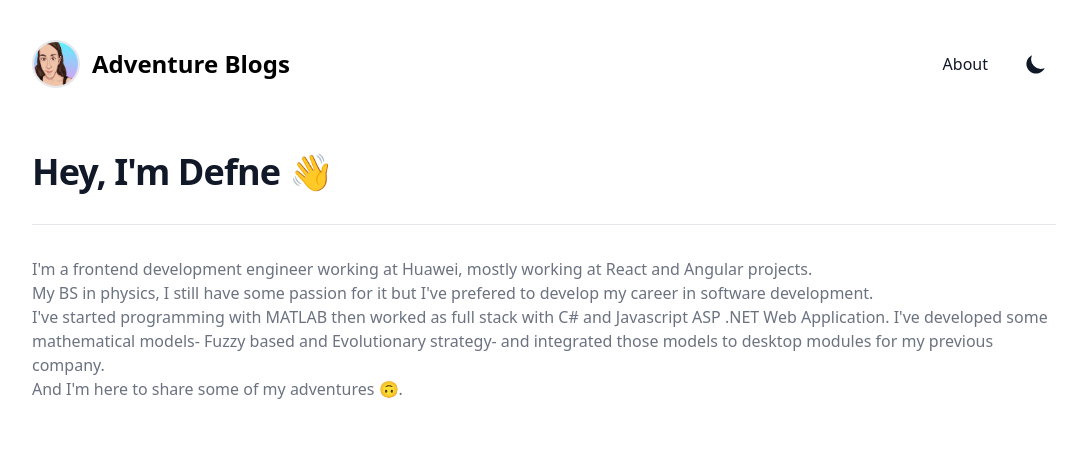
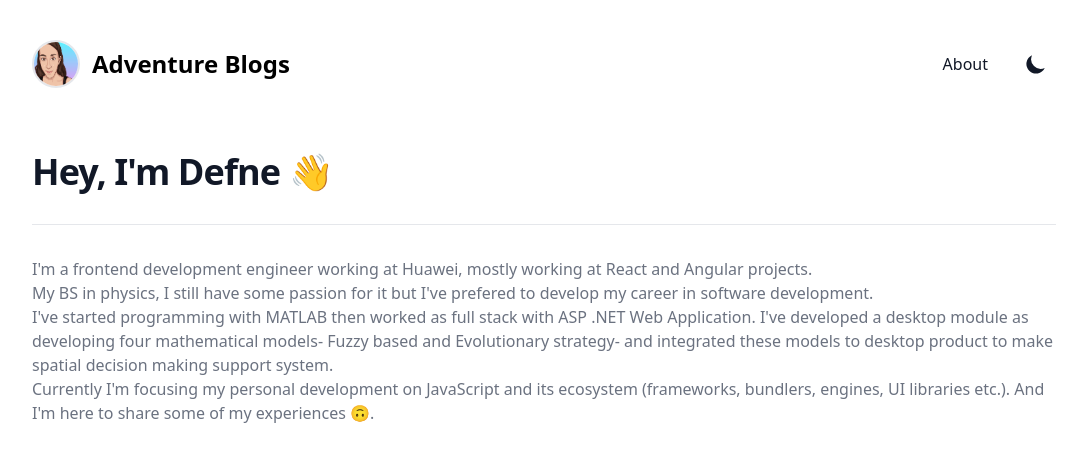
Before and after one commit to definite2/defneeroglu, a Next.js app: page /about in a window 1280 px wide. Shown: the top 462 px of the page, without its empty margins (96-1180 px from the left). Built offline with nearby package versions, Linux system fonts and the light colour scheme; what @tailwindcss/typography would draw is missing.

Commit message:
update about content

```diff
--- a/src/pages/about.js
+++ b/src/pages/about.js
@@ -28,14 +28,15 @@ const about = () => {
           </p>
           <p>
             I've started programming with MATLAB then worked as full stack with
-            C# and Javascript ASP .NET Web Application. I've developed some
-            mathematical models- Fuzzy based and Evolutionary strategy- and
-            integrated those models to desktop modules for my previous company.
+            ASP .NET Web Application.
+            I've developed a desktop module as developing
+            four mathematical models- Fuzzy based and Evolutionary strategy- and
+            integrated these models to desktop product to make spatial decision making support system.
           </p>
 
-          <p>
+          <p>Currently I'm focusing my personal development on JavaScript and its ecosystem (frameworks, bundlers, engines, UI libraries etc.).
             And I'm here to share some
-            of my adventures 🙃.{" "}
+            of my experiences 🙃.{" "}
           </p>
         </div>
         {/* end::body */}
```
